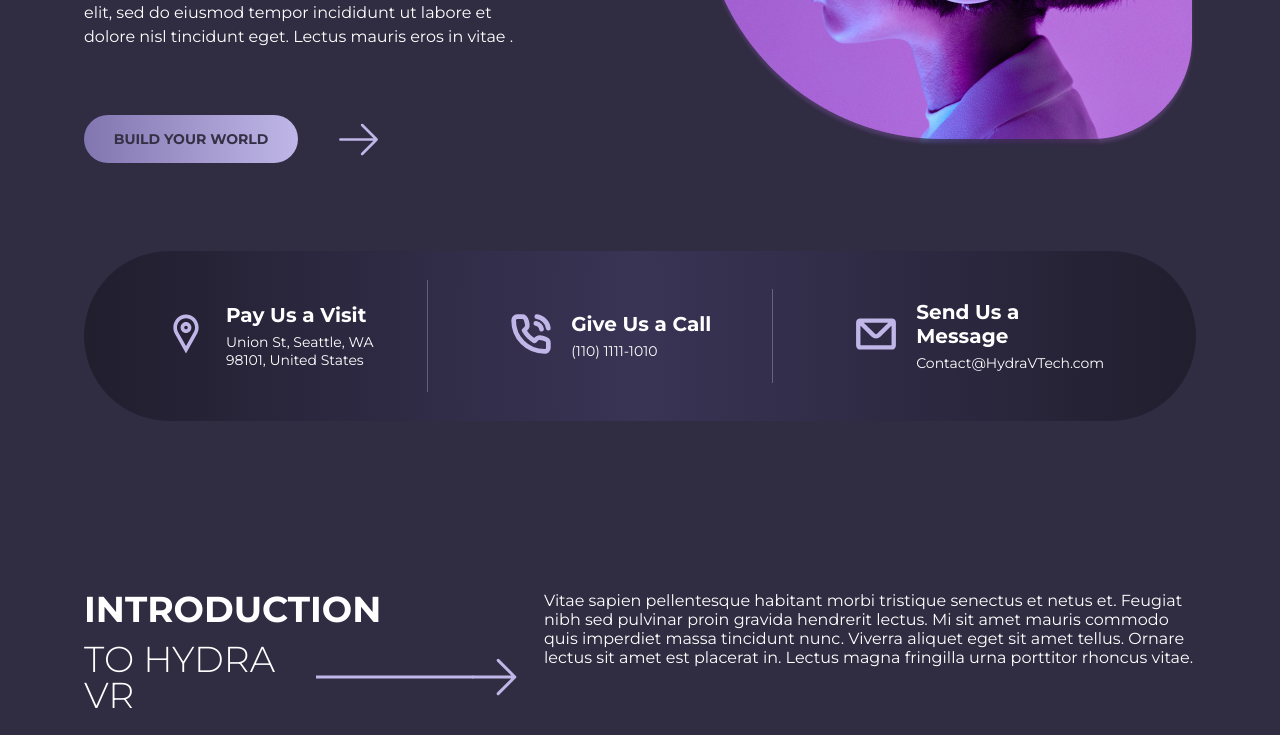
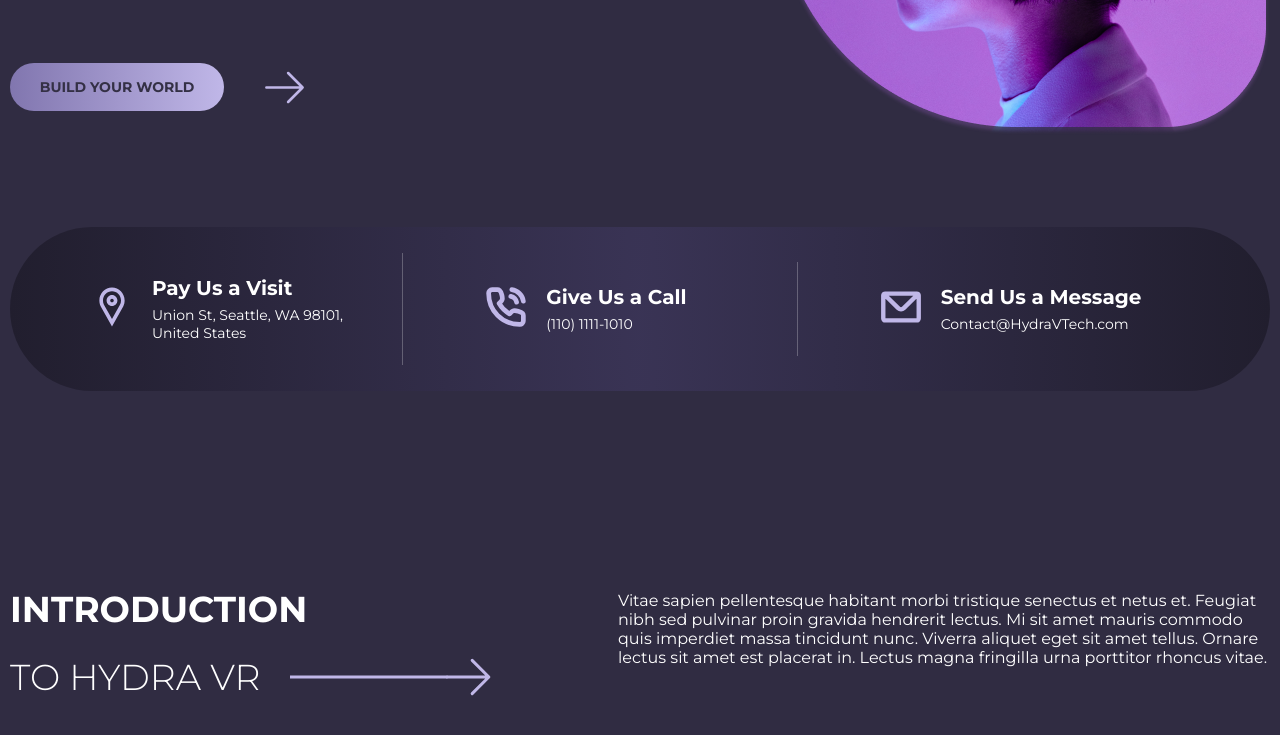
Before and after one commit to uzairnazir2002/Hydra-Landing-Page, a plain HTML site: page index.html in a window 1280 px wide. Shown: the part 564-1299 px from the top of the page. Drawn offline with nearby package versions, Linux system fonts and the light colour scheme.

Commit message:
Update container

```diff
--- a/index.css
+++ b/index.css
@@ -6,9 +6,9 @@
 }
 
 .container {
-  max-width: 1440px;
+  max-width: 1295px;
   width: 100%;
-  padding: 0 84px;
+  padding: 0 10px;
   margin: 0 auto;
 }
 body {
```
